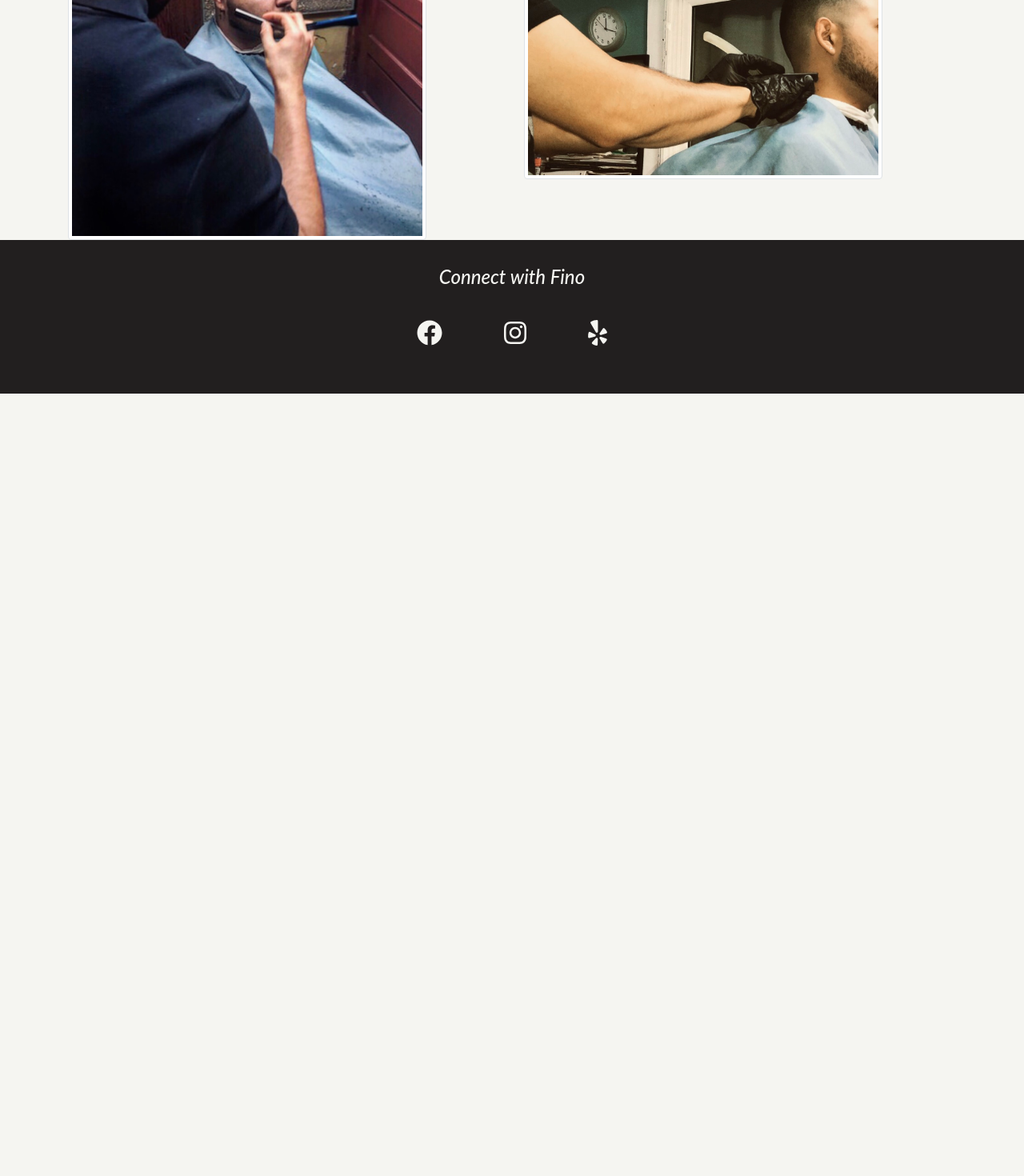
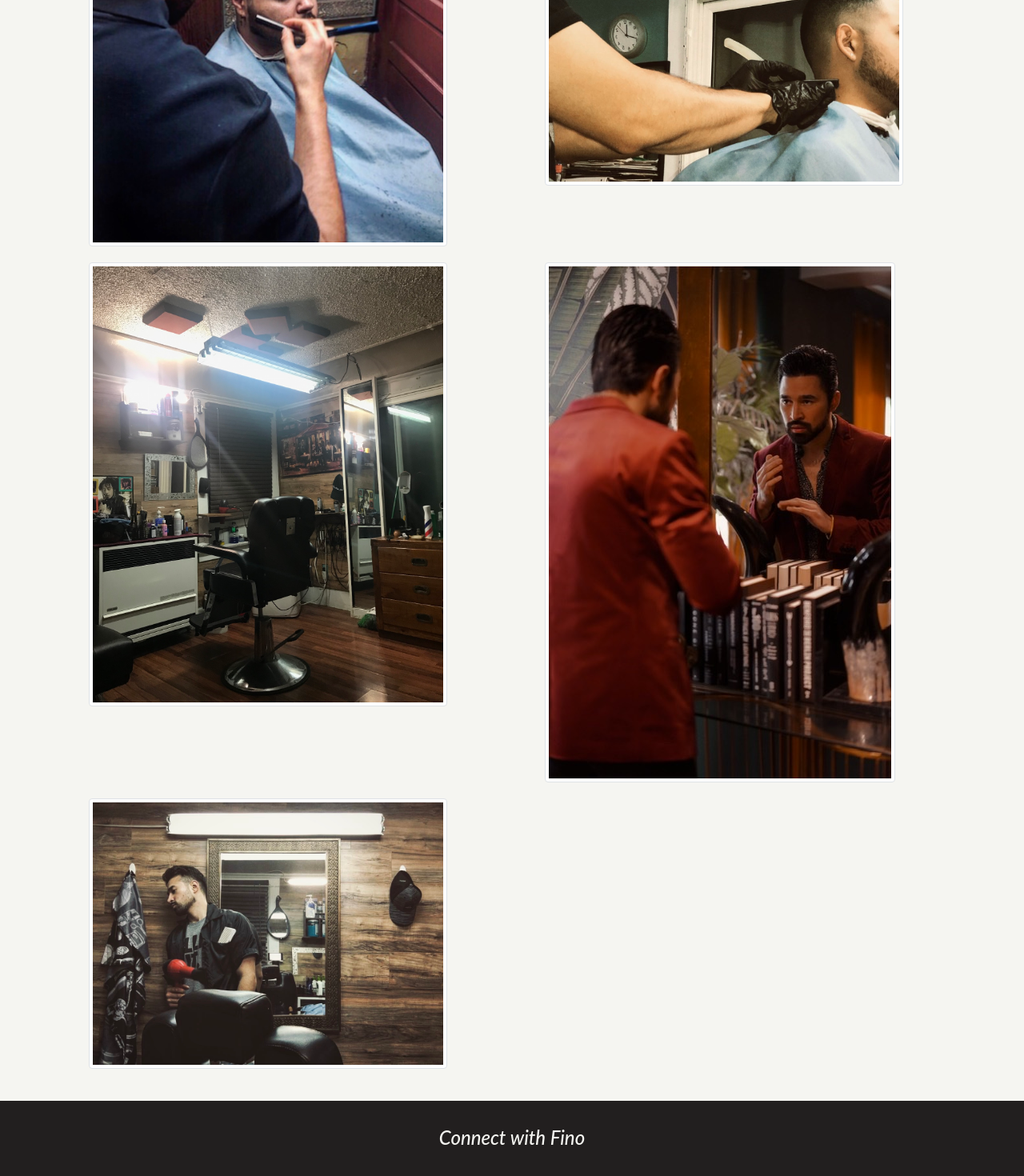
Before and after one commit to moonjason/fino-barbershop, a React (Create React App) app in the folder client/: page /gallery in a window 1280 px wide. Shown: the part 1513-2983 px from the top of the page at 80% size. Before the commit the page ends 2005 px from the top, so only its background shows below. Built offline with nearby package versions, Linux system fonts and the light colour scheme; a web font is replaced by a local one.

Commit message:
gallery set up

```diff
--- a/client/src/components/Gallery/Gallery.js
+++ b/client/src/components/Gallery/Gallery.js
@@ -13,7 +13,7 @@ const Gallery = () => {
     return (
         <div id="gallery-container">
             <h1 id="about__title">Gallery</h1>
-            <Container>
+            <Container id="gallery__grid">
                 <Row>
                     <Col>
                         <Image style={img} src="img/fino-bmw2.jpeg" fluid thumbnail/>
@@ -22,7 +22,7 @@ const Gallery = () => {
                         <Image style={img} src="img/app-img.jpg" fluid thumbnail/>
                     </Col>
                 </Row>
-                <Row style={{'paddingTop': '1rem'}}>
+                <Row style={{'paddingTop': '1.25rem'}}>
                     <Col>
                         <Image style={img} src="img/fino-bmw1.jpeg" fluid thumbnail/>
                     </Col>
@@ -30,12 +30,28 @@ const Gallery = () => {
                         <Image style={img} src="img/fino-cut1.jpeg" fluid thumbnail/>
                     </Col>
                 </Row>
-                <Row style={{'paddingTop': '1rem'}}>
+                <Row style={{'paddingTop': '1.25rem'}}>
                     <Col>
                         <Image style={img} src="img/fino-cut2.jpeg" fluid thumbnail/>
                     </Col>
                     <Col>
                         <Image style={img} src="img/fino-cut3.jpeg" fluid thumbnail/>
+                    </Col>
+                </Row>
+                <Row style={{'paddingTop': '1.25rem'}}>
+                    <Col>
+                        <Image style={img} src="img/fino-shop.jpeg" fluid thumbnail/>
+                    </Col>
+                    <Col>
+                        <Image style={img} src="img/fino-mirror.jpeg" fluid thumbnail/>
+                    </Col>
+                </Row>
+                <Row style={{'paddingTop': '1.25rem', 'paddingBottom': '2.5rem'}}>
+                    <Col>
+                        <Image style={img} src="img/fino-posing.jpeg" fluid thumbnail/>
+                    </Col>
+                    <Col>
+                        {/*Enter Photo Here*/}
                     </Col>
                 </Row>
             </Container>
--- a/client/src/index.css
+++ b/client/src/index.css
@@ -380,6 +380,10 @@ html {
 #gallery-container{
     background-color: #f5f5f1;
 }
+
+#gallery__grid{
+    margin-left: 1rem;
+}
 /* Gallery END */
 /* IPAD VIEW */
 @media (height: 1024px) and (width: 768px) {
@@ -455,6 +459,9 @@ html {
         text-align: left;
         padding: 4vh 4.5vw 24vh 4.5vw;
     }
+    #gallery__grid{
+        margin-left: 6rem;
+    }
 }
 
 @media only screen and (min-width: 1113px) {
```
